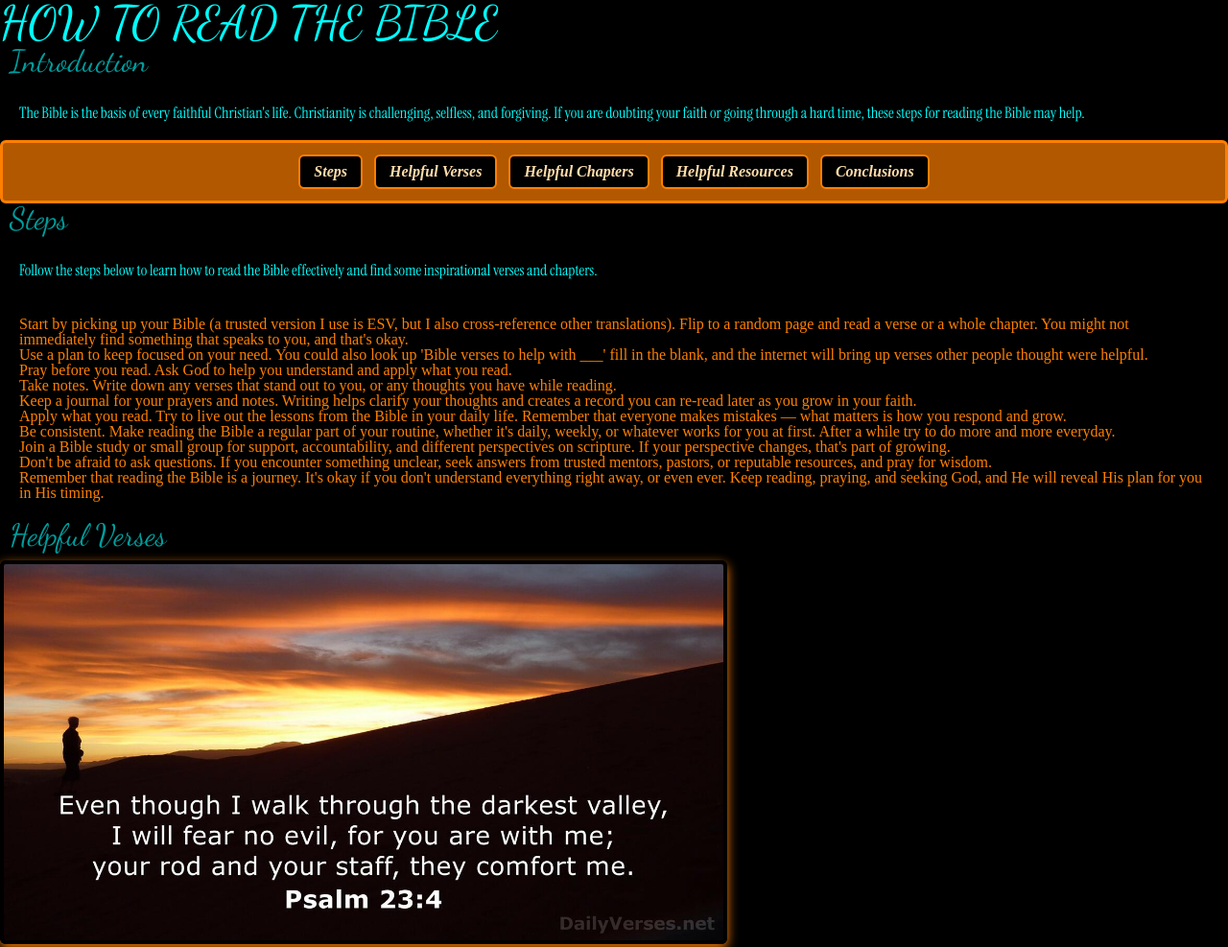
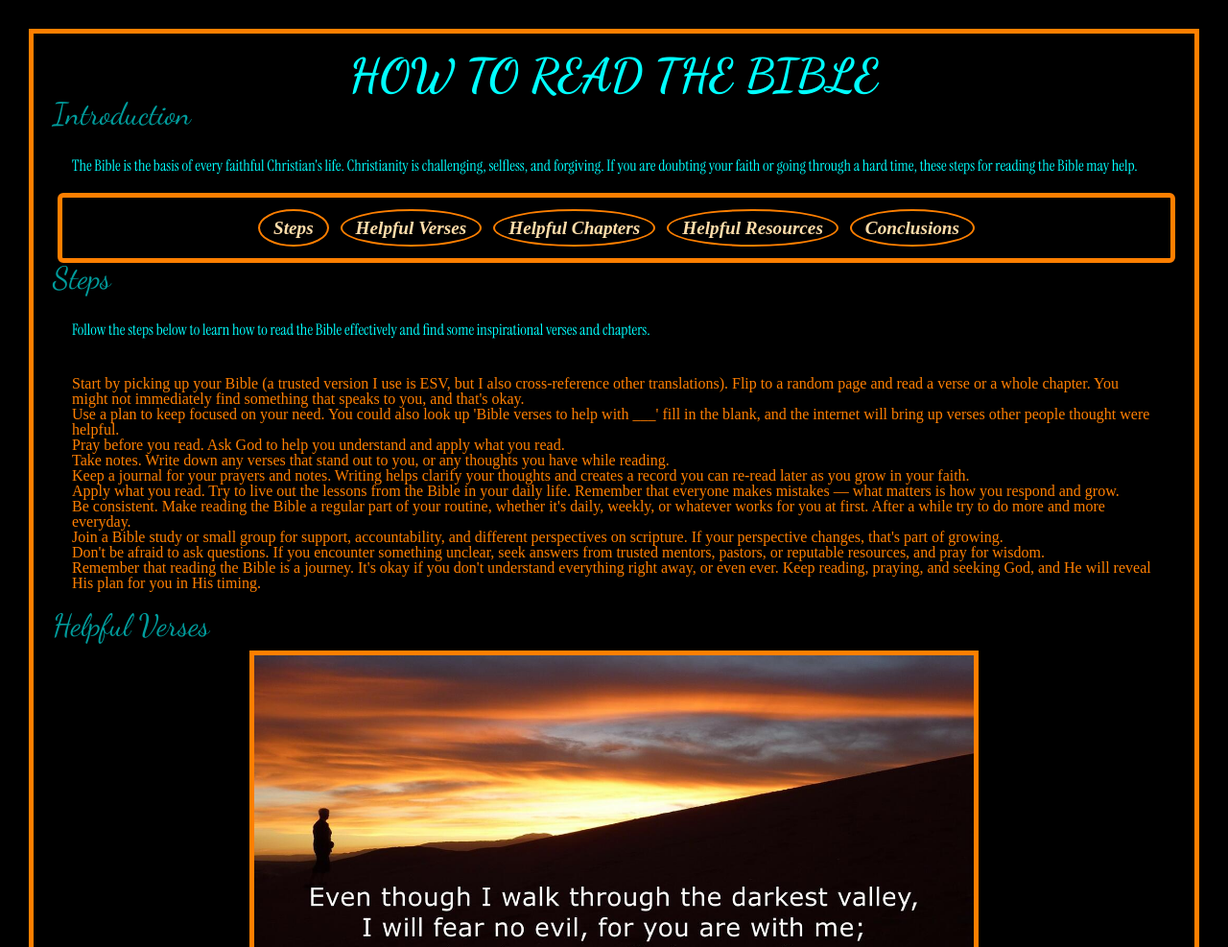
Before and after one commit to Lanae-MBV-ball/howTo, a plain HTML site: page index.html in a window 1280 px wide. Shown: the top 987 px of the page at 96% size. Drawn offline with Linux system fonts and the light colour scheme.

Commit message:
Add edits to margin.

```diff
--- a/resources/css/style.css
+++ b/resources/css/style.css
@@ -8,11 +8,16 @@ p {
 
 body {
     background-color: black; /* for style */
+    border: 5px solid #ff7f00; /* orange border */
+    margin: 30px; /* add some margin */
+    padding: 20px; /* add some padding */
 }
 
 h1 {
     font-family: "Dancing Script", cursive;
     font-size: 3rem; /* for big headings */
+    font-weight: 700; /* make h1 bold */
+    text-align: center; /* center align h1 */
     color: aqua;
     text-transform: uppercase; /* make all h1 uppercase */
     padding: 0 0 0 0; /* add some padding */
@@ -21,7 +26,7 @@ h1 {
 h2 {
     font-family: "Dancing Script", cursive;
     font-size: 2rem; /* for subheadings */
-    padding: 0 0 10px 10px; /* add some padding */
+    padding: 0 0 10px 0; /* add some padding */
     color: rgb(0, 157, 157);
 }
 
@@ -37,24 +42,25 @@ ul {
 
 a {
     color: #ff7f00; /* for links */
-    text-decoration: none; /* remove underline from links */
+    text-decoration: wavy underline; /* wavy underline for links */
+    text-underline-offset: 2px; /* space between text and underline */
+    font-size: larger; /* make links larger */
     font-style: italic; /* make links italic */
 }
 
 /* utility class: add an outline and soft shadow to images */
 .outlined-image {
-    border: 4px solid #000000; /* black outline — change to taste */
-    border-radius: 6px; /* slightly rounded corners */
-    box-shadow: 0 4px 12px #ff7f00; /* subtle shadow */
+    border: 5px solid #ff7f00; /* black outline — change to taste */
+    align-items: center; /* center the image */
     display: block; /* keeps layout predictable */
     max-width: 100%;
     height: auto;
+    margin: 0 auto; /* center horizontally */
 }
 
 nav {
-    background-color: #b15800; /* light background for nav */
     border-radius: 6px; /* slightly rounded corners */
-    border: 3px solid #ff7f00; /* orange outline — change to taste */
+    border: 5px solid #ff7f00; /* orange outline — change to taste */
 }
 
 /* Make each link inside nav look like an individual boxed button */
@@ -64,6 +70,7 @@ nav {
     justify-content: center; /* center nav items */
     align-items: center;
     padding: 12px; /* slightly larger hit area */
+    margin-left: 5px;
 }
 
 nav a {
@@ -71,7 +78,7 @@ nav a {
     color: #ffddaa; /* lighter text to stand out */
     padding: 8px 14px;
     border: 2px solid #ff7f00;
-    border-radius: 6px;
+    border-radius: 50%; /* pill-shaped buttons */
     text-decoration: none;
     font-weight: 600;
     transition: transform 120ms ease, box-shadow 120ms ease, background 120ms ease;
```
Also changed, not shown: 1 other file.
